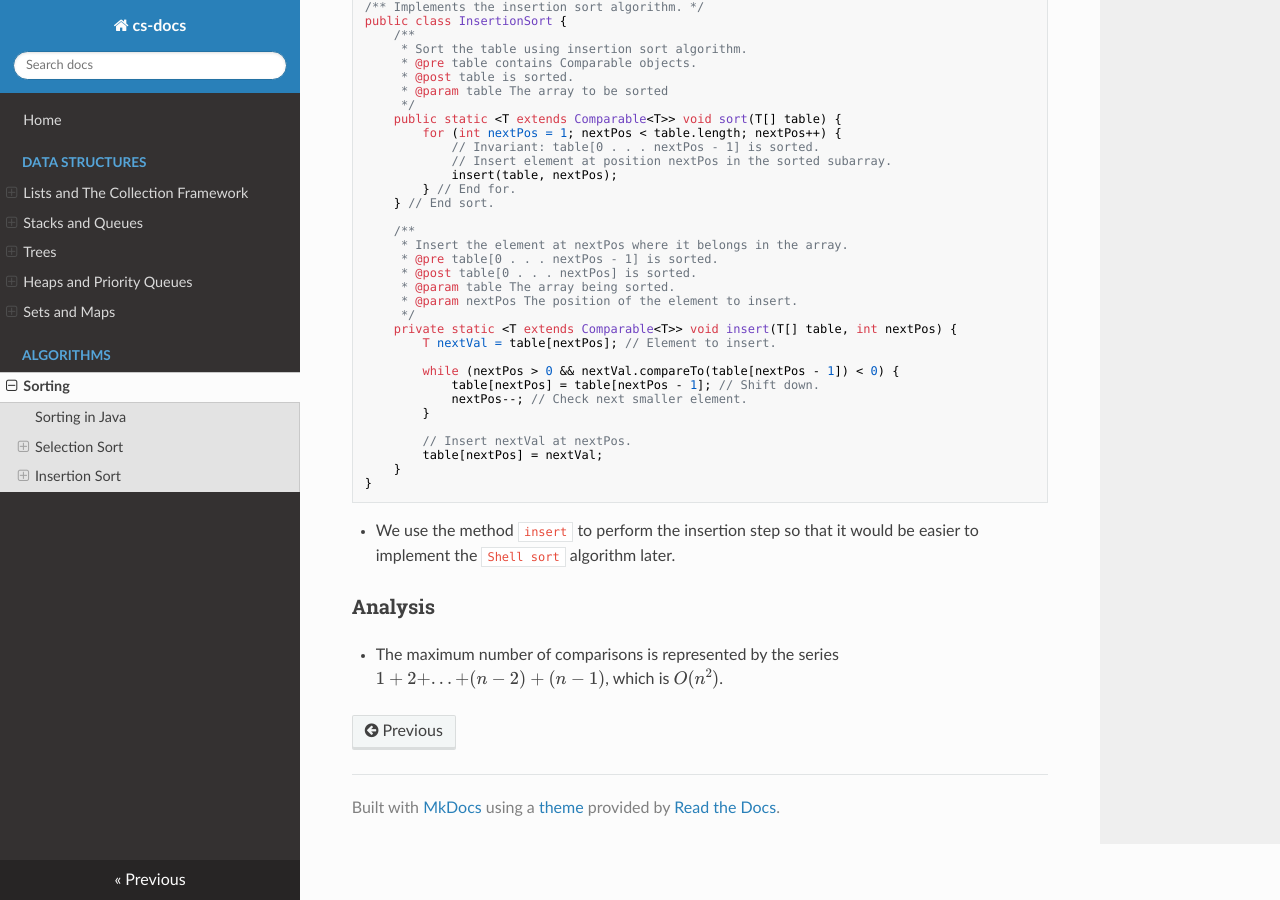
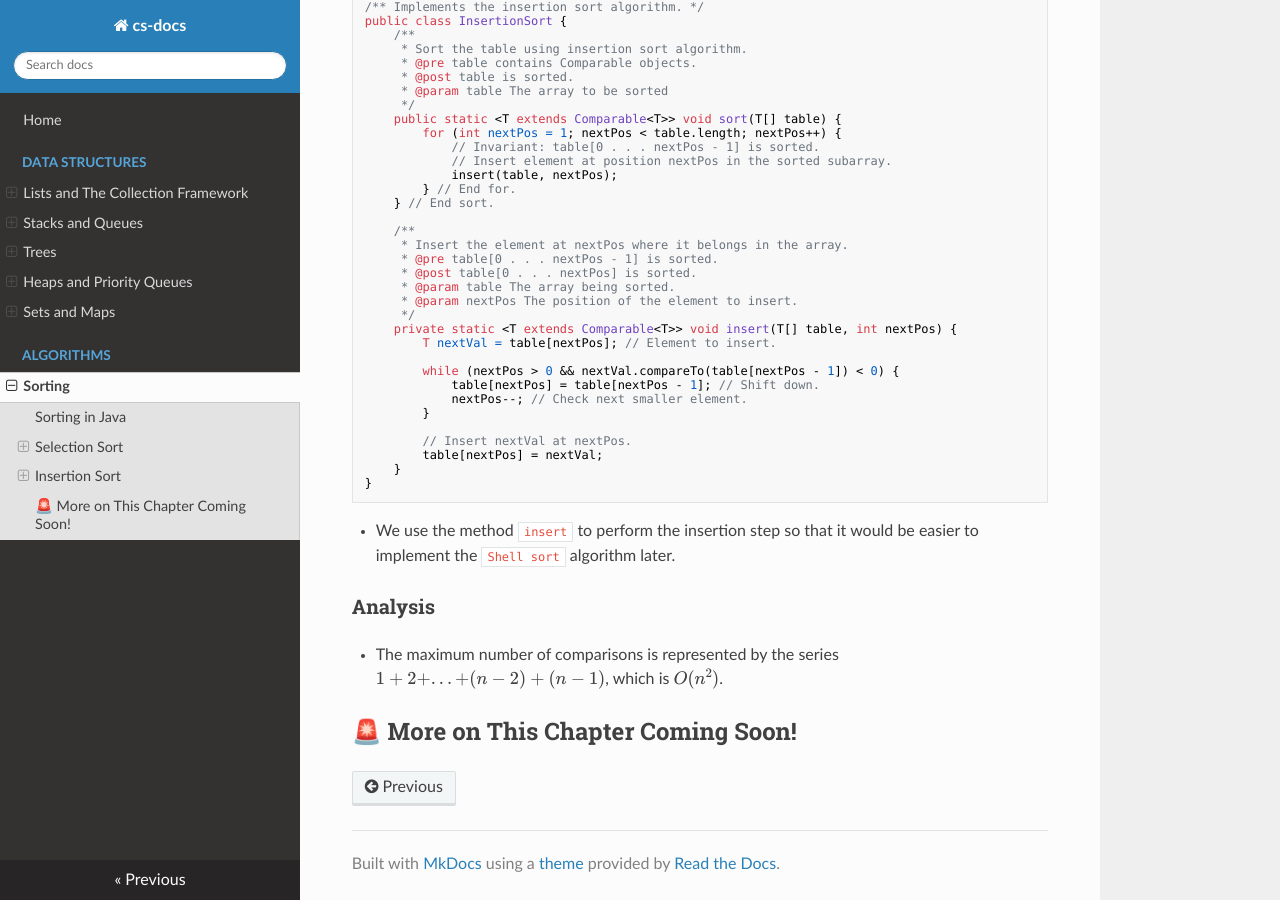
Before and after one commit to barandenizkorkmaz/cs-docs, an MkDocs documentation site: the page built from docs/algorithms/sorting/sorting.md, in a window 1280 px wide and 900 px high, scrolled down 3415 px. Built offline with MkDocs 1.6.1, drawn with Linux system fonts in a browser that asks for light colours; nearby versions of some CDN libraries; formulas are drawn with MathJax 3.

Commit message:
update docs

```diff
--- a/docs/algorithms/sorting/sorting.md
+++ b/docs/algorithms/sorting/sorting.md
@@ -203,3 +203,7 @@
 ### Analysis
 
 - The maximum number of comparisons is represented by the series $1 + 2 + ... + (n -2) + (n -1)$, which is $O(n^2)$.
+
+
+
+## 🚨 More on This Chapter Coming Soon!
--- /dev/null
+++ b/docs/data-structures/chp6-graphs/6-1-graphs.md
@@ -0,0 +1,3 @@
+# Graphs
+
+## 🚨 Coming Soon!
--- /dev/null
+++ b/docs/data-structures/chp7-advanced-trees/7-1-advanced-trees.md
@@ -0,0 +1,3 @@
+# Advanced Trees
+
+## 🚨 Coming Soon!
```
Also changed, not shown: docs/index.md (+13 -8 lines).
